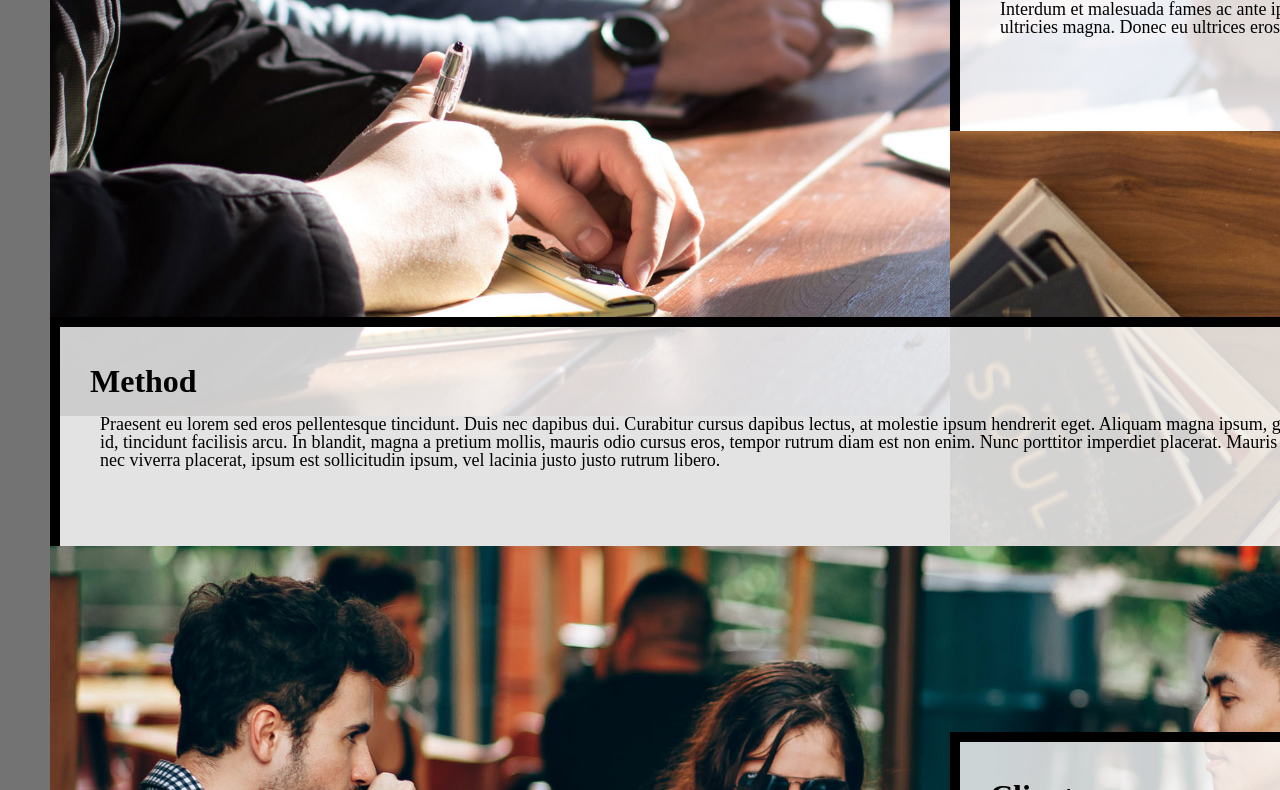
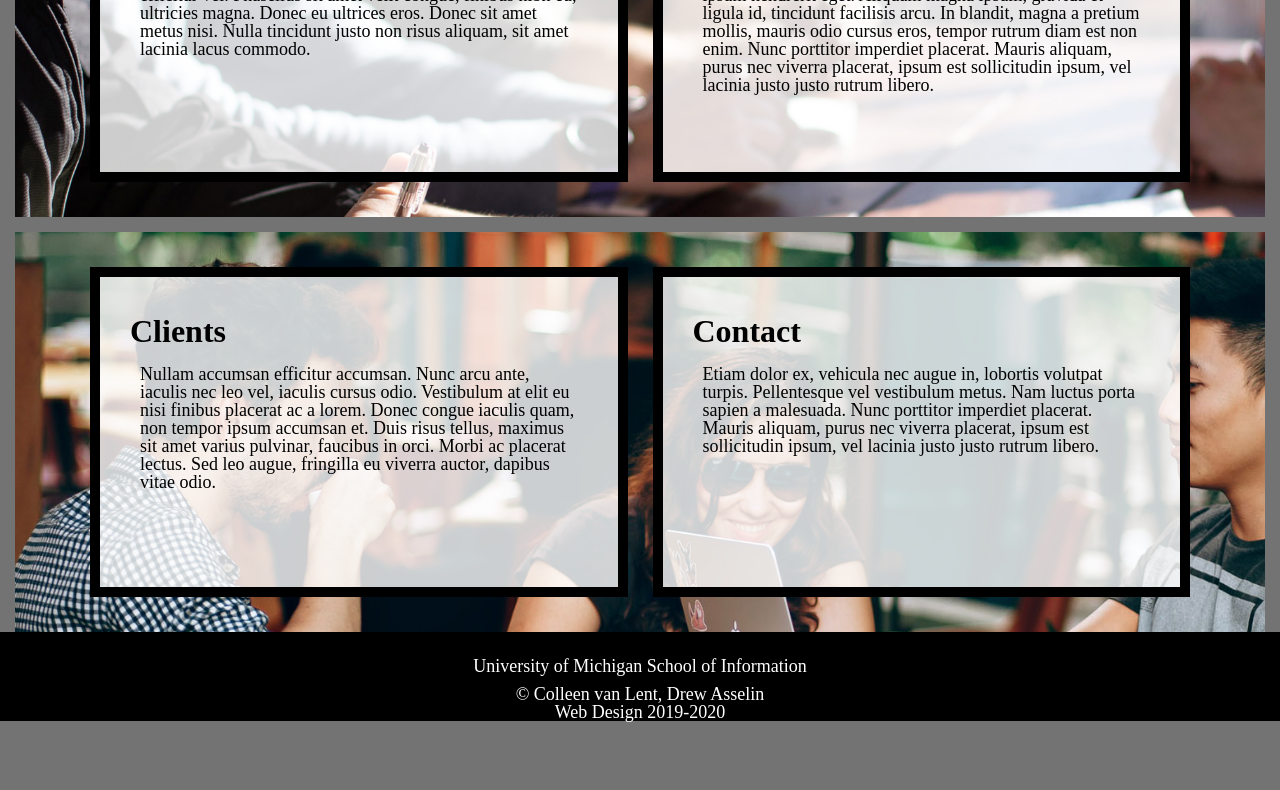
Before and after one commit to andy-techen/si539-waiver, a plain HTML site: page rwd_task/index.html in a window 1280 px wide. Shown: the part 698-1488 px from the top of the page. After the commit the page ends 1420 px from the top, so only its background shows below. Drawn offline with Linux system fonts and the light colour scheme.

Commit message:
finished media queries

```diff
--- a/rwd_task/css/style.css
+++ b/rwd_task/css/style.css
@@ -43,8 +43,6 @@ header img {
     grid-template-rows: repeat(5, auto);
     grid-template-columns: 1fr 3fr 1fr;
     grid-row-gap: 15px;
-    align-items: center;
-    overflow: hidden;
 }
 
 .about-image,
@@ -52,6 +50,7 @@ header img {
 .method-image,
 .contact-image {
     grid-column: 1 / -1;
+    overflow: hidden;
 }
 
 .container img {
@@ -67,6 +66,7 @@ header img {
     background-size: cover;
     height: 400px;
     grid-column: 1 / -1;
+    grid-row: 1;
 }
 
 .intro p {
@@ -74,30 +74,27 @@ header img {
 }
 
 .text-block {
-    grid-column: 2 / 3;
+    grid-column: 2;
+    align-self: center;
 }
 
-.container div:nth-of-type(1) {
-    grid-row: 1;
-}
-
-.container div:nth-of-type(2),
-.container div:nth-of-type(3) {
+.about,
+.about-image {
     grid-row: 2;
 }
 
-.container div:nth-of-type(4),
-.container div:nth-of-type(5) {
+.method,
+.method-image {
     grid-row: 3;
 }
 
-.container div:nth-of-type(6),
-.container div:nth-of-type(7) {
+.clients,
+.clients-image {
     grid-row: 4;
 }
 
-.container div:nth-of-type(8),
-.container div:nth-of-type(9) {
+.contact,
+.contact-image {
     grid-row: 5;
 }
 
@@ -109,6 +106,21 @@ footer {
 @keyframes grow {
     0% {
         width: 0;
+    }
+
+    100% {
+        width: 50px;
+    }
+}
+
+@keyframes grow-move {
+    0% {
+        width: 50px;
+    }
+
+    50% {
+        width: 150px;
+        margin-left: 450px;
     }
 
     100% {
@@ -147,4 +159,53 @@ footer {
     }
 }
 
-@media only screen and (max-width: 1125px) {}
+@media only screen and (min-width: 1125px) {
+    header {
+        flex-direction: row;
+        justify-content: space-between;
+    }
+
+    header img {
+        animation: grow-move 1s;
+    }
+
+    .container {
+        grid-template-columns: 15px 75px 1fr 25px 1fr 75px 15px;
+        grid-template-rows: repeat(3, 400px);
+    }
+
+    .about-image {
+        grid-column: 2 / 7;
+        grid-row: 2;
+    }
+
+    .clients-image {
+        grid-column: 2 / 7;
+        grid-row: 3;
+    }
+
+    .method-image,
+    .contact-image {
+        display: none;
+    }
+
+    .about {
+        grid-column: 3;
+        grid-row: 2;
+    }
+
+    .method {
+        grid-column: 5;
+        grid-row: 2;
+    }
+
+    .clients {
+        grid-column: 3;
+        grid-row: 3;
+    }
+
+    .contact {
+        grid-column: 5;
+        grid-row: 3;
+    }
+}
```
